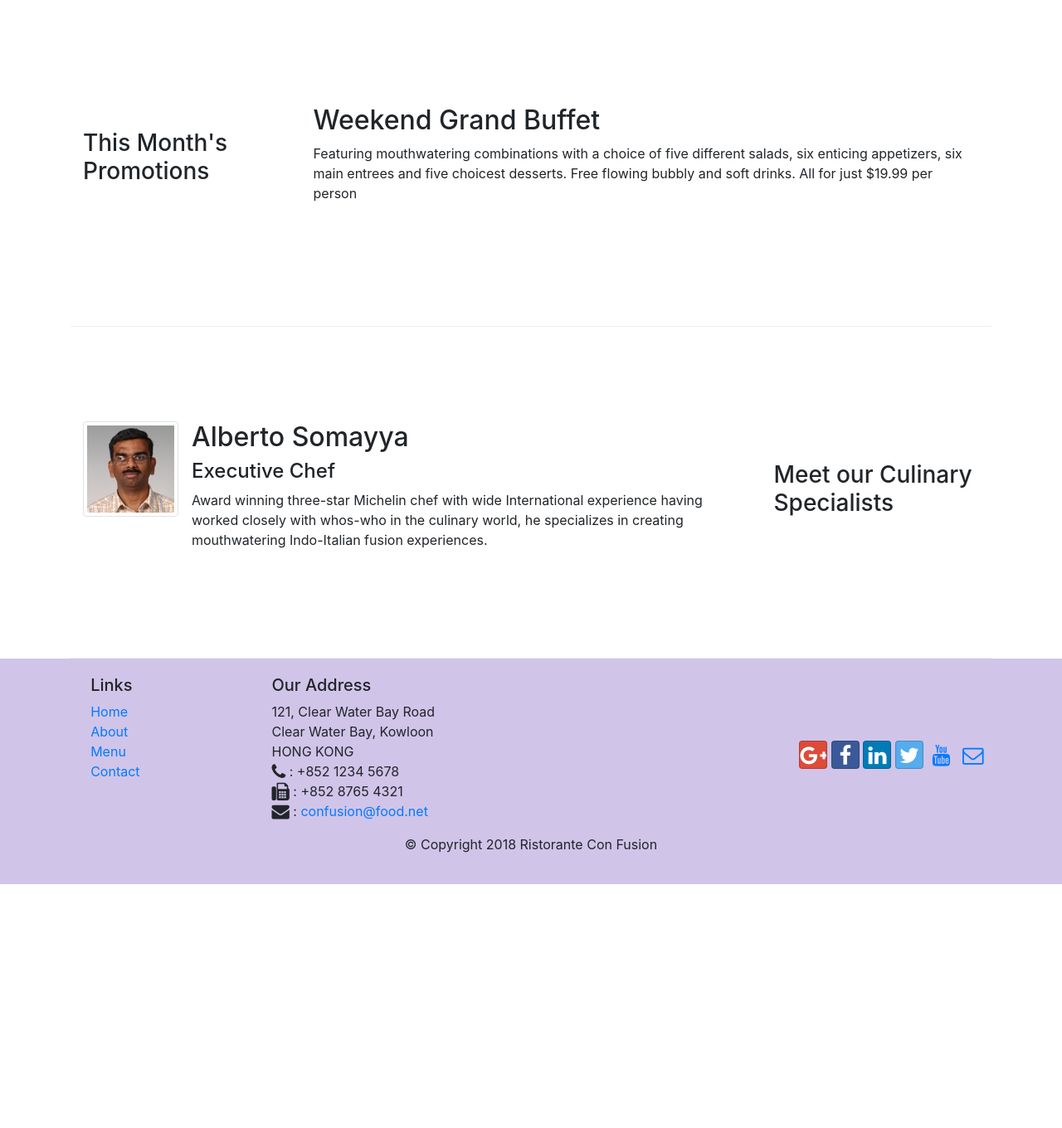
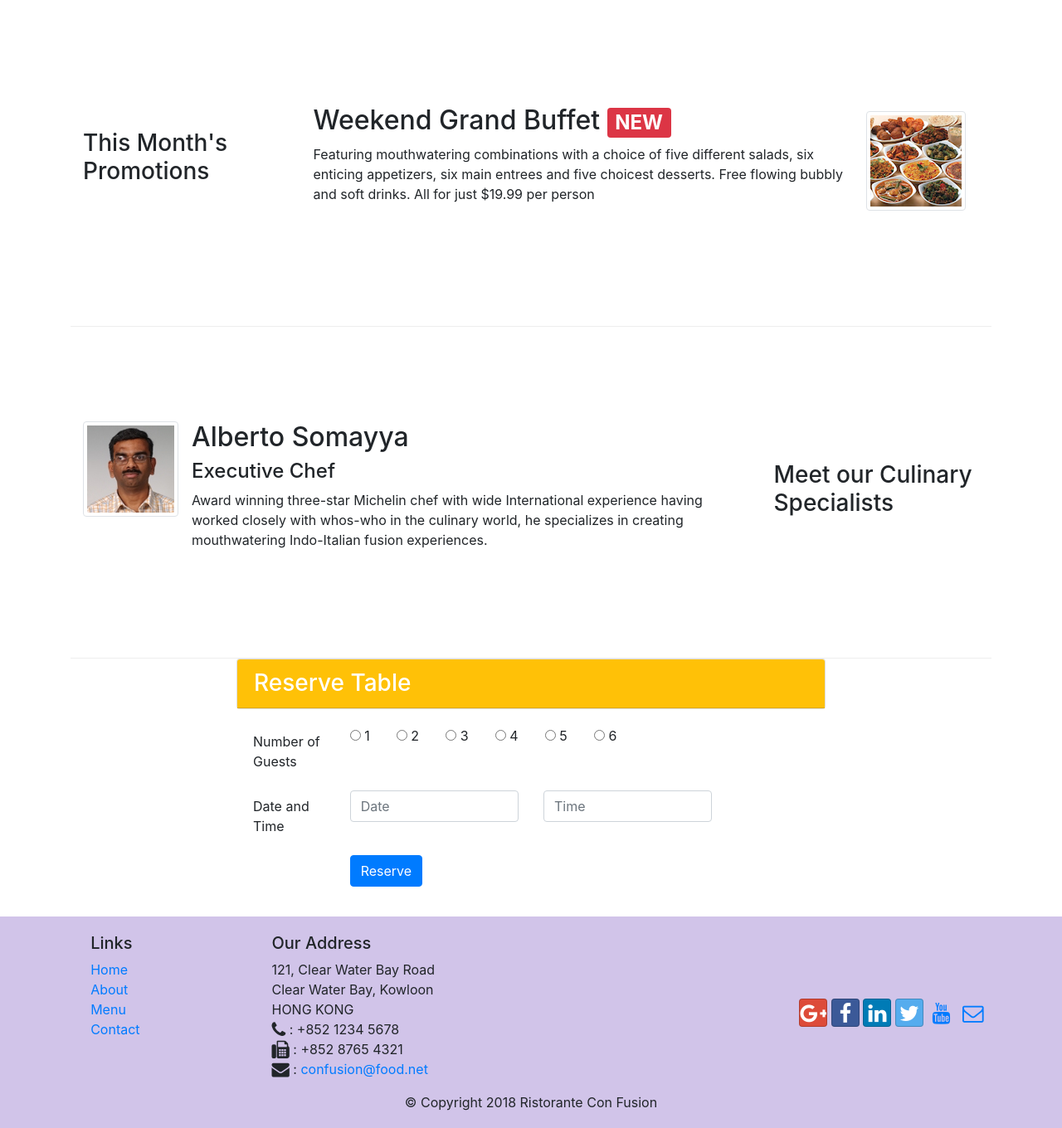
Before and after one commit to pranavru/bootstrap_coursera_exercise, a website: page index.html in a window 1280 px wide. Shown: the part 740-2100 px from the top of the page at 83% size. Before the commit the page ends 1806 px from the top, so only its background shows below. Drawn offline with nearby package versions, Linux system fonts and the light colour scheme.

Commit message:
Assignment 2 Completed

```diff
--- a/css/styles.css
+++ b/css/styles.css
@@ -38,3 +38,7 @@ body{
 .navbar-dark {
      background-color: #512DA8;
 }
+
+.radio-padding {
+    padding-right: 5%;
+}
--- a/index.html
+++ b/index.html
@@ -25,7 +25,7 @@
             <a class="navbar-brand" href="#"><img src="img/logo.png" alt="" height="30" width="41"></a>
             <div class="collapse navbar-collapse" id="Navbar">
                 <ul class="navbar-nav mr-auto">
-                    <li class="nav-item"><a class="nav-link" href="#"><span class="fa fa-home fa-lg"></span>
+                    <li class="nav-item"><a class="nav-link" href=""><span class="fa fa-home fa-lg"></span>
                             Home</a></li>
                     <li class="nav-item"><a class="nav-link" href="./aboutus.html"><span
                                 class="fa fa-info fa-lg"></span> About</a></li>
@@ -48,6 +48,8 @@
                 </div>
                 <div class="col-12 col-sm align-self-center">
                     <img src="img/logo.png" alt="" class="img-fluid">
+                    <button class="col-sm-5 offset-sm-2 form-control btn btn-warning">
+                        <a href="./index.html#reserve">Reserve Table</a></button>
                 </div>
             </div>
         </div>
@@ -62,7 +64,8 @@
                 <div class="media">
                     <img class="d-flex mr-3 img-thumbnail align-self-center" src="img/uthappizza.png" alt="Uthappizza">
                     <div class="media-body">
-                        <h2 class="mt-0">Uthappizza <span class="badge badge-danger">HOT</span> <span class="badge badge-pill badge-secondary">$4.99</span></h2>
+                        <h2 class="mt-0">Uthappizza <span class="badge badge-danger">HOT</span> <span
+                                class="badge badge-pill badge-secondary">$4.99</span></h2>
                         <p class="d-none d-sm-block">A unique combination of Indian Uthappam (pancake) and
                             Italian pizza, topped with Cerignola olives, ripe vine
                             cherry tomatoes, Vidalia onion, Guntur chillies and
@@ -77,11 +80,15 @@
             <div class="col-12 col-sm-4 col-md-3">
                 <h3>This Month's Promotions</h3>
             </div>
-            <div class="col col-sm col-md">
-                <h2>Weekend Grand Buffet</h2>
-                <p>Featuring mouthwatering combinations with a choice of five different salads, six enticing appetizers,
-                    six main entrees and five choicest desserts. Free flowing bubbly and soft drinks. All for just
-                    $19.99 per person </p>
+            <div class="col col-sm order-sm-last col-md">
+                <div class="media">
+                    <div class="media-body">
+                        <h2 class="mt-0">Weekend Grand Buffet <span class="badge badge-danger"> NEW</span></h2>
+                        <p class="d-none d-sm-block">Featuring mouthwatering combinations with a choice of five different salads, six enticing appetizers,
+                            six main entrees and five choicest desserts. Free flowing bubbly and soft drinks. All for just $19.99 per person </p>
+                    </div>
+                    <img src="img/buffet.png" alt="Buffet" class="d-flex mr-3 img-thumbnail align-self-center">
+                </div>
             </div>
         </div>
 
@@ -95,13 +102,52 @@
                     <div class="media-body">
                         <h2 class="mt-0">Alberto Somayya</h2>
                         <h4>Executive Chef</h4>
-                        <p class="d-none d-sm-block">Award winning three-star Michelin chef with wide International experience having worked
+                        <p class="d-none d-sm-block">Award winning three-star Michelin chef with wide International
+                            experience having worked
                             closely with
                             whos-who in the culinary world, he specializes in creating mouthwatering Indo-Italian fusion
                             experiences. </p>
                     </div>
                 </div>
             </div>
+        </div>
+        <div class="col-12 col-sm-8 offset-sm-2" id="reserve"><a name="reserve">
+                <div class="card">
+                    <h3 class="card-header bg-warning text-white">
+                        Reserve Table
+                    </h3>
+                </div>
+                <div class="card-body">
+                    <form>
+                        <div class=" form-group row">
+                            <label for="noOfGuests" class="col-12 col-md-2 col-form-label">Number of Guests</label>
+                            <div class="col-12 col-md">
+                                <input type="radio" name="guest" id=""> <label class="radio-padding">1</label>
+                                <input type="radio" name="guest" id=""> <label class="radio-padding">2</label>
+                                <input type="radio" name="guest" id=""> <label class="radio-padding">3</label>
+                                <input type="radio" name="guest" id=""> <label class="radio-padding">4</label>
+                                <input type="radio" name="guest" id=""> <label class="radio-padding">5</label>
+                                <input type="radio" name="guest" id=""> <label class="radio-padding">6</label>
+                            </div>
+                        </div>
+
+                        <div class="form-group row">
+                            <label for="dateandtime" class="col-12 col-md-2 col-form-label">Date and Time</label>
+                            <div class="col-5 col-md-4">
+                                <input type="text" class="form-control" id="date" name="date" placeholder="Date">
+                            </div>
+                            <div class="col-7 col-md-4">
+                                <input type="text" class="form-control" id="time" name="time" placeholder="Time">
+                            </div>
+                        </div>
+                        <div class="form-group row">
+                            <div class="col-12 offset-md-2">
+                                <button class="btn btn-primary">Reserve</button>
+                            </div>
+                        </div>
+                    </form>
+                </div>
+            </a>
         </div>
     </div>
 
```
